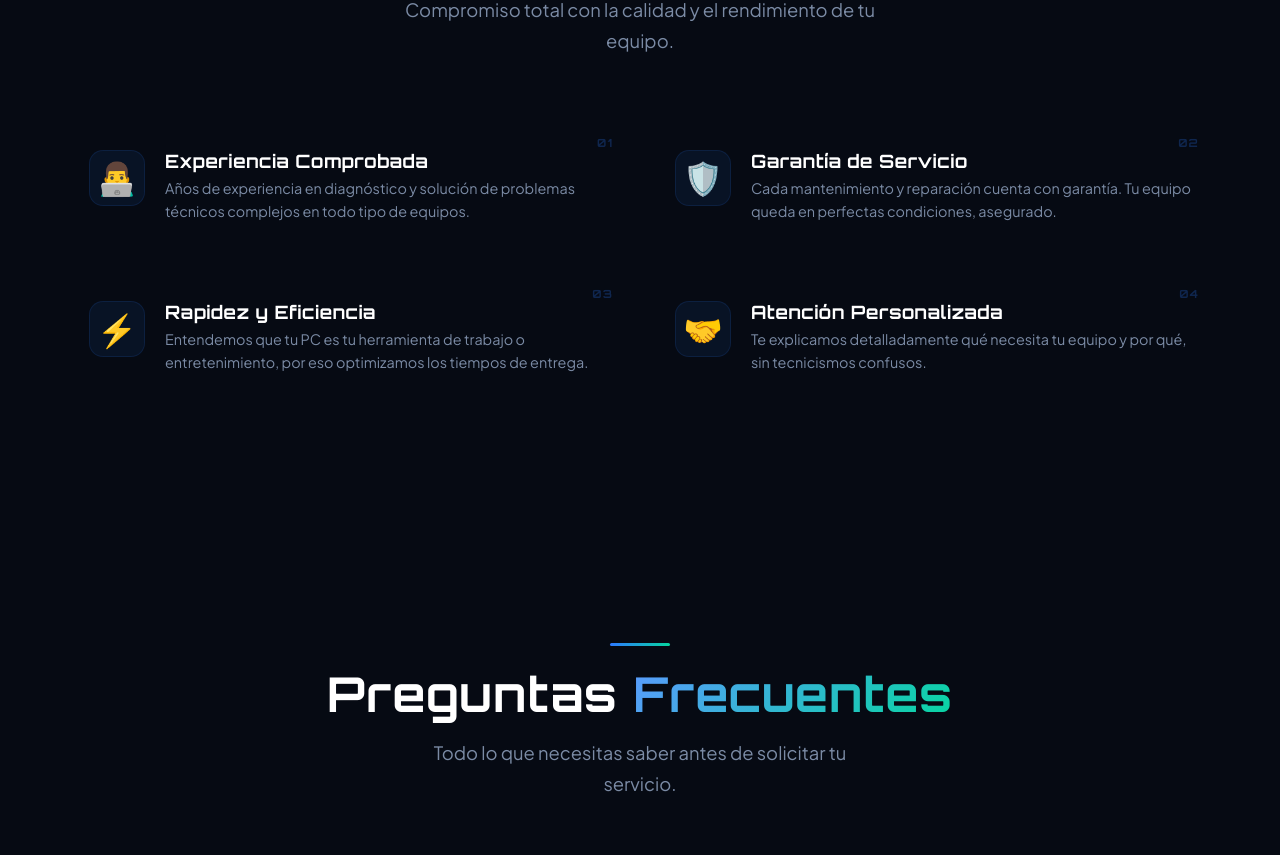
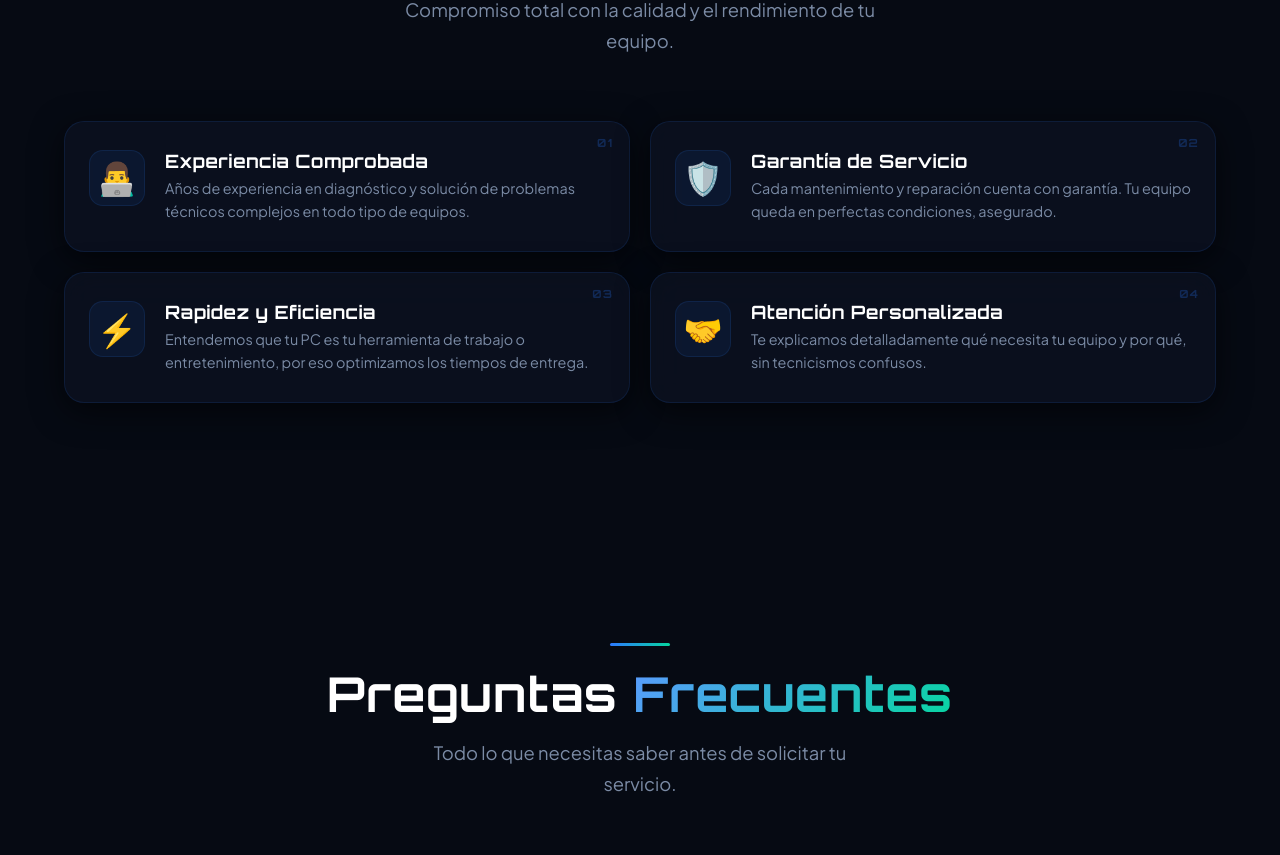
Before and after one commit to Miuted-wakeup/PC-service, a React (Vite) app: page / in a window 1280 px wide. Shown: the part 3280-4135 px from the top of the page. Built offline with nearby package versions, Linux system fonts and the light colour scheme.

Commit message:
docs: instalar reglas de optimizacion de Ponytail y aplicar mejoras visuales Pro Max

```diff
--- a/src/components/FAQ.css
+++ b/src/components/FAQ.css
@@ -40,11 +40,15 @@
 
 .faq__item:hover {
   border-color: var(--glass-border-hover);
+  box-shadow: 0 4px 20px rgba(45, 122, 255, 0.04);
 }
 
 .faq__item--open {
-  border-color: rgba(45, 122, 255, 0.25);
-  box-shadow: 0 4px 20px rgba(45, 122, 255, 0.06);
+  border-color: rgba(45, 122, 255, 0.4);
+  box-shadow:
+    0 8px 32px rgba(0, 0, 0, 0.5),
+    0 0 20px rgba(45, 122, 255, 0.1);
+  background: rgba(17, 24, 39, 0.85);
 }
 
 /* === QUESTION BUTTON === */
--- a/src/components/Services.css
+++ b/src/components/Services.css
@@ -59,8 +59,9 @@
   transform: translateY(-8px);
   border-color: var(--glass-border-hover);
   box-shadow:
-    0 20px 40px rgba(0, 0, 0, 0.5),
-    0 0 30px rgba(45, 122, 255, 0.08);
+    0 20px 40px rgba(0, 0, 0, 0.6),
+    0 0 35px rgba(45, 122, 255, 0.14);
+  background: rgba(17, 24, 39, 0.85);
 }
 
 /* Shine sweep effect */
--- a/src/components/ValueProposition.css
+++ b/src/components/ValueProposition.css
@@ -33,16 +33,17 @@
   align-items: flex-start;
   gap: 20px;
   padding: 28px 24px;
-  border-radius: var(--radius-lg);
-  border: 1px solid transparent;
-  transition: all 0.35s ease;
   position: relative;
+  transition: all 0.4s cubic-bezier(0.25, 0.8, 0.25, 1);
 }
 
 .val-item:hover {
-  background: var(--accent-blue-subtle);
-  border-color: var(--glass-border);
-  transform: translateX(6px);
+  border-color: var(--glass-border-hover);
+  transform: translateY(-5px) translateX(2px);
+  box-shadow:
+    0 16px 36px rgba(0, 0, 0, 0.5),
+    0 0 24px rgba(45, 122, 255, 0.06);
+  background: rgba(12, 18, 32, 0.9);
 }
 
 /* Ordinal Number */
--- a/src/components/ValueProposition.jsx
+++ b/src/components/ValueProposition.jsx
@@ -48,7 +48,7 @@ const ValueProposition = () => {
 
         <div className="value__grid">
           {values.map(value => (
-            <div key={value.id} className="val-item">
+            <div key={value.id} className="val-item glass-panel">
               <span className="val-item__number">{value.number}</span>
               <div className="val-item__icon">{value.icon}</div>
               <div className="val-item__text">
--- a/src/index.css
+++ b/src/index.css
@@ -61,26 +61,49 @@ body {
   position: relative;
 }
 
+/* Custom Scrollbar */
+::-webkit-scrollbar {
+  width: 8px;
+}
+::-webkit-scrollbar-track {
+  background: var(--bg-deep);
+}
+::-webkit-scrollbar-thumb {
+  background: rgba(45, 122, 255, 0.2);
+  border-radius: 100px;
+}
+::-webkit-scrollbar-thumb:hover {
+  background: var(--accent-blue);
+  box-shadow: 0 0 10px var(--accent-blue-glow);
+}
+
 /* === ATMOSPHERIC BACKGROUND === */
 body::before {
   content: "";
   position: fixed;
   inset: 0;
   background:
-    radial-gradient(ellipse 80% 60% at 50% -10%, rgba(45, 122, 255, 0.12) 0%, transparent 60%),
-    radial-gradient(ellipse 60% 40% at 80% 50%, rgba(124, 58, 237, 0.06) 0%, transparent 50%);
+    radial-gradient(circle 60vw at 50% -20vh, rgba(45, 122, 255, 0.16) 0%, transparent 70%),
+    radial-gradient(circle 50vw at 85% 60vh, rgba(124, 58, 237, 0.08) 0%, transparent 70%),
+    radial-gradient(circle 45vw at 15% 85vh, rgba(6, 214, 160, 0.05) 0%, transparent 70%);
   pointer-events: none;
   z-index: 0;
+  animation: atmosphericGlow 22s ease-in-out infinite alternate;
 }
 
-body::after {
-  content: "";
-  position: fixed;
-  inset: 0;
-  background-image: radial-gradient(rgba(45, 122, 255, 0.04) 1px, transparent 1px);
-  background-size: 28px 28px;
-  pointer-events: none;
-  z-index: 0;
+@keyframes atmosphericGlow {
+  0% {
+    filter: hue-rotate(0deg) brightness(1) saturate(1);
+    transform: scale(1);
+  }
+  50% {
+    filter: hue-rotate(15deg) brightness(1.1) saturate(1.1);
+    transform: scale(1.03);
+  }
+  100% {
+    filter: hue-rotate(-12deg) brightness(0.95) saturate(0.95);
+    transform: scale(0.98);
+  }
 }
 
 .app-container {
```
Also changed, not shown: .agents/AGENTS.md (added).
